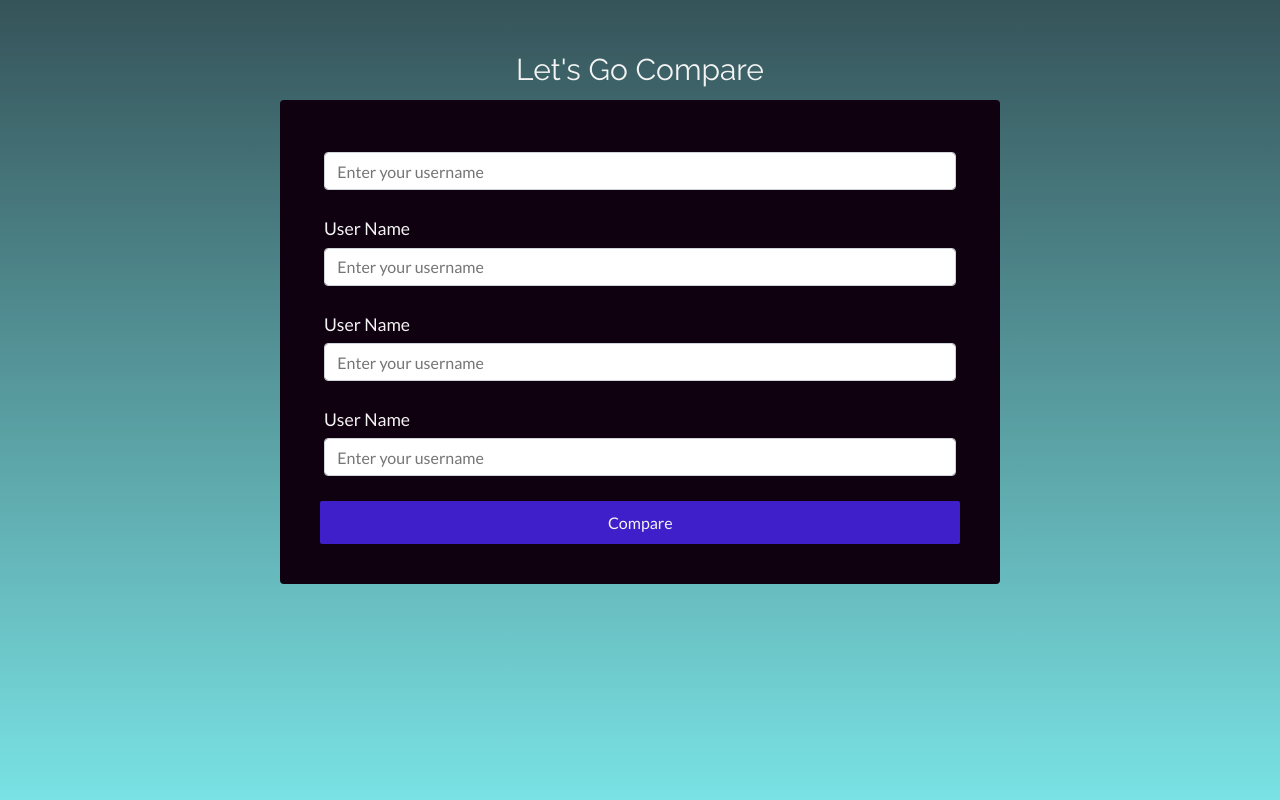
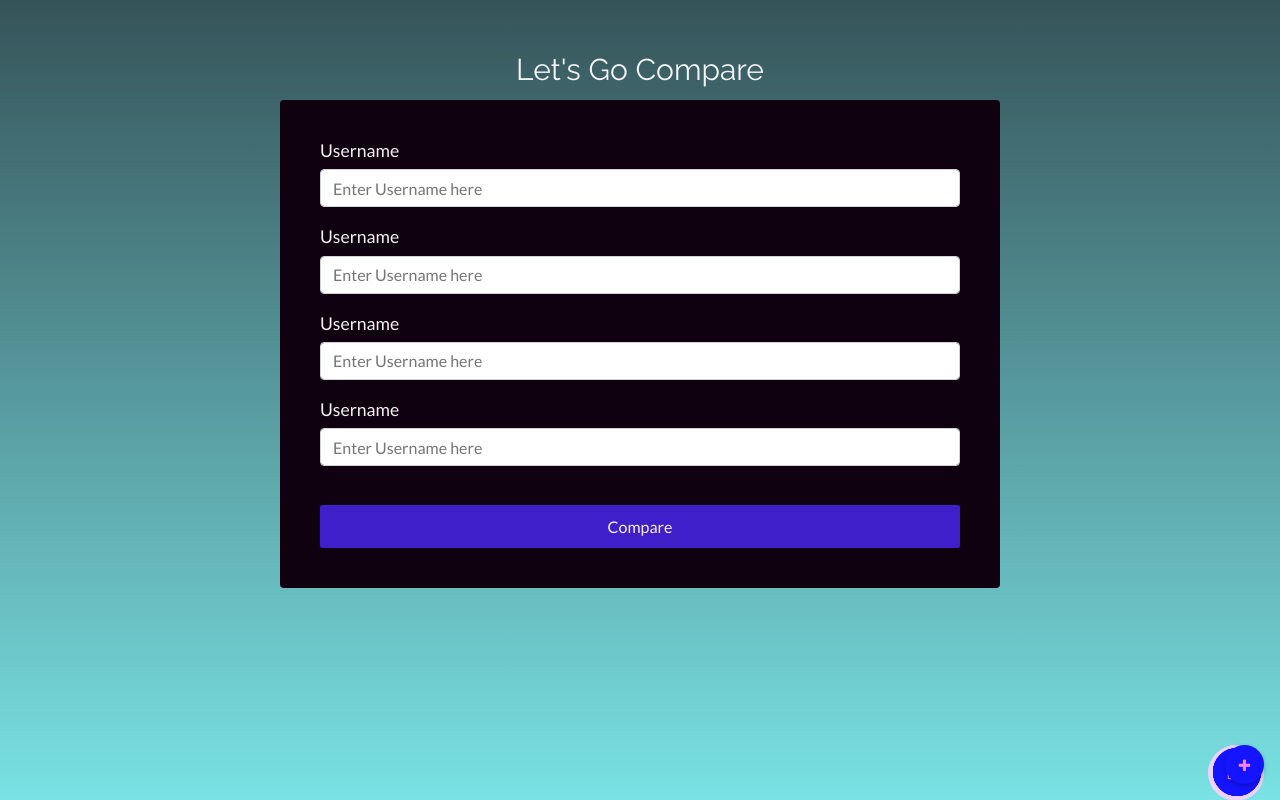
Before and after one commit to EnEm/codeforces-crawler, a Django app: page /compare in a window 1280 px wide. Run offline with Django 3.2, Linux system fonts and the light colour scheme; some libraries are stand-ins or nearby versions.

Commit message:
all forms frontend ready links are working toosome problem with linking base.html pretty good progress

```diff
--- a/codeforces_crawler/codeforces_crawler/forms.py
+++ b/codeforces_crawler/codeforces_crawler/forms.py
@@ -14,4 +14,4 @@
         required = True
     )
 
-CompareIDFormset = formset_factory(CompareIDForm, extra=5)
+CompareIDFormset = formset_factory(CompareIDForm, extra=4)
--- a/codeforces_crawler/crawler/static/crawler/sa.css
+++ b/codeforces_crawler/crawler/static/crawler/sa.css
@@ -90,6 +90,7 @@
   }
   #submit {
     border: none;
+    width:30%;
   }
   #main {
     width: 100%;
--- a/codeforces_crawler/crawler/templates/crawler/base.html
+++ b/codeforces_crawler/crawler/templates/crawler/base.html
@@ -30,9 +30,10 @@
     </menu>
 
   </div>
-  <!-- partial -->
+
   {% block infoblock %}
   {% endblock %}
+
 </body>
 
 </html>
--- a/codeforces_crawler/crawler/templates/crawler/compare_form.html
+++ b/codeforces_crawler/crawler/templates/crawler/compare_form.html
@@ -1,71 +1,32 @@
+{% extends 'crawler/base.html' %}
+
+{% block titleblock %}
 {% load static %}
-
-<html lang="en">
-
-<head>
-    <meta charset="utf-8">
-    <title>compare</title>
-    <meta content="width=device-width, initial-scale=1.0" name="viewport">
-    <meta content="" name="keywords">
-    <meta content="" name="description">
-
-
 <link href="https://fonts.googleapis.com/css2?family=Lato&amp;display=swap" rel="stylesheet">
 <link href="https://fonts.googleapis.com/css2?family=Raleway&amp;display=swap" rel="stylesheet">
 <link href="{% static "crawler/sa.css" %}" rel="stylesheet">
 </head>
-
-<body>
 <main id="main">
     <header id="header_form">
         <h1 id="title" style="text-align: center; font-size: 30px;">Let's Go Compare</h1>
     </header>
-
-        <form id="survey-form" name="compare_form">
+    <form class="form-horizontal" method="POST" action="">
         {% csrf_token %}
         {{ formset.management_form }}
-            <div class="form-group">
-                <label id="name-label" for="name">{{form.username.label}}</label>
-                <input type="text" id="name" name="name" class="form-control" placeholder="Enter your username"
-                    aria-required="true" data-ok="false"> {{form.username}}</input>
+        {% for form in formset %}
+        <label>Username</label>
+        <div class="col text-center">
+            <div class="input-group">
+                {{form.username}}
             </div>
-
-            <div class="form-group">
-                <label id="name-label" for="name">User Name</label>
-                <input type="text" id="name" name="name" class="form-control" placeholder="Enter your username"
-                    aria-required="true" data-ok="false">
+            <br>
         </div>
-
-            <div class="form-group">
-                <label id="name-label" for="name">User Name</label>
-                <input type="text" id="name" name="name" class="form-control" placeholder="Enter your username"
-                    aria-required="true" data-ok="false">
-            </div>
-
-            <div class="form-group">
-                <label id="name-label" for="name">User Name</label>
-                <input type="text" id="name" name="name" class="form-control" placeholder="Enter your username"
-                    aria-required="true" data-ok="false">
-            </div>
-
+        {% endfor %}
+        <br>
         <button type="submit" id="submit" class="submit-button">
             Compare
         </button>
-            </div>
     </form>
-
-
-        <script type='text/javascript'>
-            function updateElementIndex(el, prefix, ndx) {
-                var id_regex = new RegExp('(' + prefix + '-\\d+)');
-                var replacement = prefix + '-' + ndx;
-                if ($(el).attr("for")) $(el).attr("for", $(el).attr("for").replace(id_regex, replacement));
-                if (el.id) el.id = el.id.replace(id_regex, replacement);
-                if (el.name) el.name = el.name.replace(id_regex, replacement);
-            }
-        </script>
-
 </main>
 </body>
-
-</html>
+{% endblock %}
```
Also changed, not shown: codeforces_crawler/crawler/templates/crawler/compare_for.html (deleted, +0 -51 lines), codeforces_crawler/crawler/templates/crawler/login.html (+9 -15 lines). Lines whose indentation alone changed are shown as unchanged.
